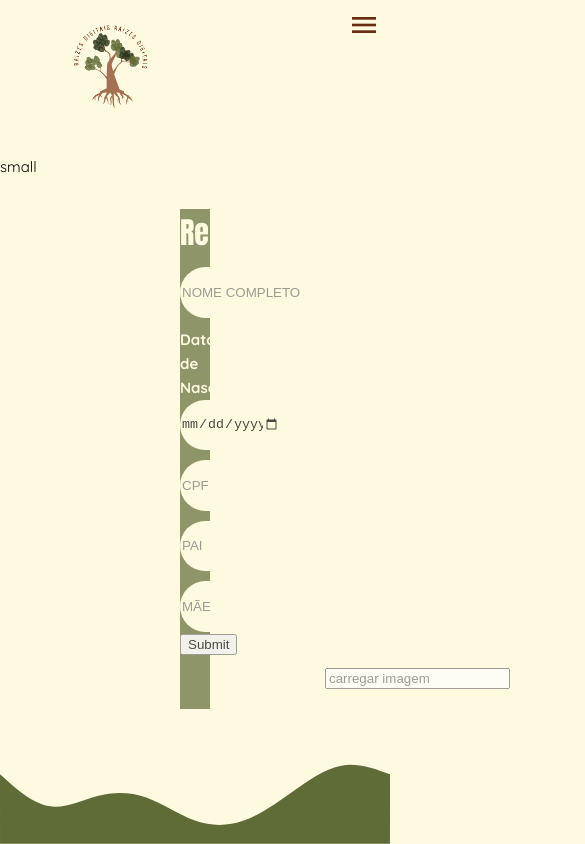
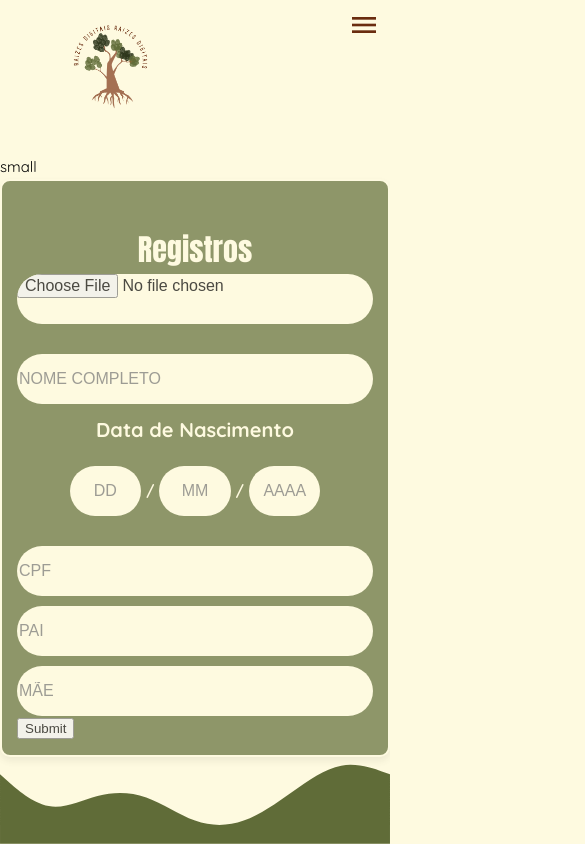
Before and after one commit to laissamendes/pi-frontend, a Vue app: page /Registro in a window 390 px wide. Shown: the top 844 px of the page, 585 px wide, since content can reach past the window. Built offline with nearby package versions, Linux system fonts and the light colour scheme; a web font is replaced by a local one.

Commit message:
Implementação do campo foto e responsividade

```diff
--- a/dev-dist/sw.js
+++ b/dev-dist/sw.js
@@ -82,7 +82,7 @@ define(['./workbox-b5f7729d'], (function (workbox) { 'use strict';
     "revision": "3ca0b8505b4bec776b69afdba2768812"
   }, {
     "url": "index.html",
-    "revision": "0.v0t2lgbkns"
+    "revision": "0.v7fm3gg5to8"
   }], {});
   workbox.cleanupOutdatedCaches();
   workbox.registerRoute(new workbox.NavigationRoute(workbox.createHandlerBoundToURL("index.html"), {
--- a/src/views/RegistroView.vue
+++ b/src/views/RegistroView.vue
@@ -3,96 +3,229 @@
 <template>
   <form class="form">
     <h1 class="titulo">Registros</h1>
+
+    <div class="inputsII">
+      <div class="image-container">
+        <img v-if="imageSrc" :src="imageSrc" alt="Preview da Imagem" class="image-preview" />
+        <input type="file" id="input-image" @change="previewImage" class="file-input" />
+      </div>
+    </div>
+
     <div class="inputs">
       <div class="input-nome">
-      <input type="text" name="nome" id="input-infos" class="nome" placeholder="NOME COMPLETO"/>
+        <input type="text" name="nome" id="input-infos" class="nome" placeholder="NOME COMPLETO" />
       </div>
       <div>
         <p class="data">Data de Nascimento</p>
-  <input id="date" type="date" value="2000/01/01" />
+        <div class="date-inputs">
+          <input id="day" type="text" placeholder="DD" maxlength="2" />
+          <span>/</span>
+          <input id="month" type="text" placeholder="MM" maxlength="2" />
+          <span>/</span>
+          <input id="year" type="text" placeholder="AAAA" maxlength="4" />
+        </div>
       </div>
       <div class="input-cpf">
-      <input type="text" name="cpf" id="cpf"  v-cpf
-  maxlength="14"
-  placeholder="CPF" />
+        <input type="text" name="cpf" id="cpf" v-cpf maxlength="14" placeholder="CPF" />
       </div>
 
       <div class="input-nome">
-      <input type="text" name="nome" id="input-infos"  placeholder="PAI"/>
+        <input type="text" name="pai" id="input-infos" placeholder="PAI" />
       </div>
       <div class="input-nome">
-      <input type="text" name="nome" id="input-infos"  placeholder="MÃE"/>
+        <input type="text" name="mae" id="input-infos" placeholder="MÃE" />
       </div>
       <input type="submit" name="submit" id="input-submit" />
-  </div>
-  <div class="inputsII">
-    <div class="input-image">
-      <input type="text" name="image" id="input-image"  placeholder="carregar imagem" />
-    </div>
     </div>
   </form>
 </template>
 
+<script setup>
+import { ref } from 'vue';
+
+const imageSrc = ref(null);
+
+function previewImage(event) {
+  const file = event.target.files[0];
+  if (file) {
+    const reader = new FileReader();
+    reader.onload = (e) => {
+      imageSrc.value = e.target.result;
+    };
+    reader.readAsDataURL(file);
+  }
+}
+</script>
+
 <style scoped>
-form{
+form {
   background-color: #606C38;
-    opacity: 0.7; /* 50% de opacidade */
-    margin-left: 180px;
-    margin-right: 180px;
-    height: 500px;
+  opacity: 0.7;
+  margin: 0 auto;
+  padding: 20px;
+  height: auto;
+  border-radius: 10px;
+  max-width: 1200px;
+  box-shadow: none;
 }
-.titulo{
+
+.titulo {
   text-align: center;
   color: #FEFAE0;
   font-weight: bold;
   font-family: Impact, Haettenschweiler, 'Arial Narrow Bold', sans-serif;
   margin-top: 30px;
 }
-.data{
+
+.data {
   color: #FEFAE0;
   font-weight: bold;
   margin-top: 10px;
+  margin-bottom: 10px;
+  text-align: center;
+  font-size: 20px;
 }
-.inputs{
-    text-align:right;
-    margin-right: 145px;
+
+.inputs {
+  display: flex;
+  flex-direction: column;
+  gap: 20px;
+  margin-top: 20px;
+}
+
+#input-infos, #cpf {
   border-radius: 50px;
-    border-style: none;
-
-}
-#input-infos{
-  border-radius: 50px;
-  height: 50.52px;
-  width: 566.99px;
+  height: 50px;
+  width: 100%;
   background-color: #FEFAE0;
   margin-top: 10px;
   border-style: none;
+  font-size: 16px;
+  box-sizing: border-box;
+  max-width: 100%;
 }
-#cpf{
+
+/* Estilo para input de imagem e preview */
+.image-container {
+  display: flex;
+  flex-direction: column;
+  align-items: center;
+  gap: 10px;
+}
+
+.file-input {
   border-radius: 50px;
-  height: 50.52px;
-  width: 566.99px;
-  background-color: #FEFAE0;
-  margin-top: 10px;
-  border-style: none;
-}
-#date{
-  border-radius: 50px;
-  height: 50.52px;
-  width: 100px;
+  height: 50px;
+  width: 100%;
   background-color: #FEFAE0;
   border-style: none;
+  font-size: 16px;
+  cursor: pointer;
+}
 
-}
-.inputsII{
-  margin-left: 145px;
-}
-.input-image{
-   border-radius: 50px;
-  height: 50.52px;
-  width: 566.99px;
-  background-color: #FEFAE0;
+.image-preview {
+  border-radius: 50%;
+  width: 150px; /* Ajuste conforme necessário */
+  height: 150px; /* Ajuste conforme necessário */
+  object-fit: cover;
   margin-top: 10px;
 }
 
+/* Inputs de data */
+.date-inputs {
+  display: inline-flex;
+  justify-content: center;
+  align-items: center;
+  gap: 5px;
+  width: 100%; /* Centraliza os inputs de data */
+  margin-top: 10px;
+}
+
+#day, #month, #year {
+  border-radius: 50px;
+  height: 50px;
+  width: 20%;
+  max-width: 100px;
+  background-color: #FEFAE0;
+  text-align: center;
+  border-style: none;
+  font-size: 16px;
+}
+
+.date-inputs span {
+  color: #FEFAE0;
+  font-weight: bold;
+}
+
+#submit {
+  border-radius: 50px;
+  height: 50px;
+  width: 100%;
+  background-color: #FEFAE0;
+  border-style: none;
+  padding-left: 20px;
+  font-size: 16px;
+  cursor: pointer;
+}
+
+/* Estilo para telas médias e grandes */
+@media (min-width: 768px) {
+  .inputs {
+    display: flex;
+    flex-direction: column;
+    gap: 20px;
+  }
+
+  .inputsII {
+    margin-bottom: 30px;
+  }
+
+  #input-infos, #cpf {
+    width: 90%; /* Ajusta a largura dos inputs de forma mais responsiva */
+  }
+
+  #day, #month, #year {
+    width: 100px; /* Inputs de data maiores */
+  }
+
+  .date-inputs {
+    justify-content: center; /* Centraliza os campos de data */
+  }
+
+  /* Borda para telas médias */
+  form {
+    border: 3px solid #FEFAE0;
+    box-shadow: 0px 4px 10px rgba(0, 0, 0, 0.1);
+  }
+}
+
+/* Estilo para telas pequenas */
+@media (max-width: 767px) {
+  .form {
+    padding: 15px;
+  }
+
+  .inputs {
+    display: block;
+  }
+
+  .inputsII {
+    margin-bottom: 20px;
+  }
+
+  #input-infos, #cpf {
+    width: 100%; /* Largura total para inputs em telas pequenas */
+  }
+
+  .date-inputs {
+    justify-content: center;
+    margin-bottom: 20px;
+  }
+
+  form {
+    display: block;
+    border: 2px solid #FEFAE0;
+    box-shadow: 0px 4px 8px rgba(0, 0, 0, 0.1); /* Sombra mais leve para telas pequenas */
+  }
+}
 </style>
```
Lines whose indentation alone changed are shown as unchanged.
